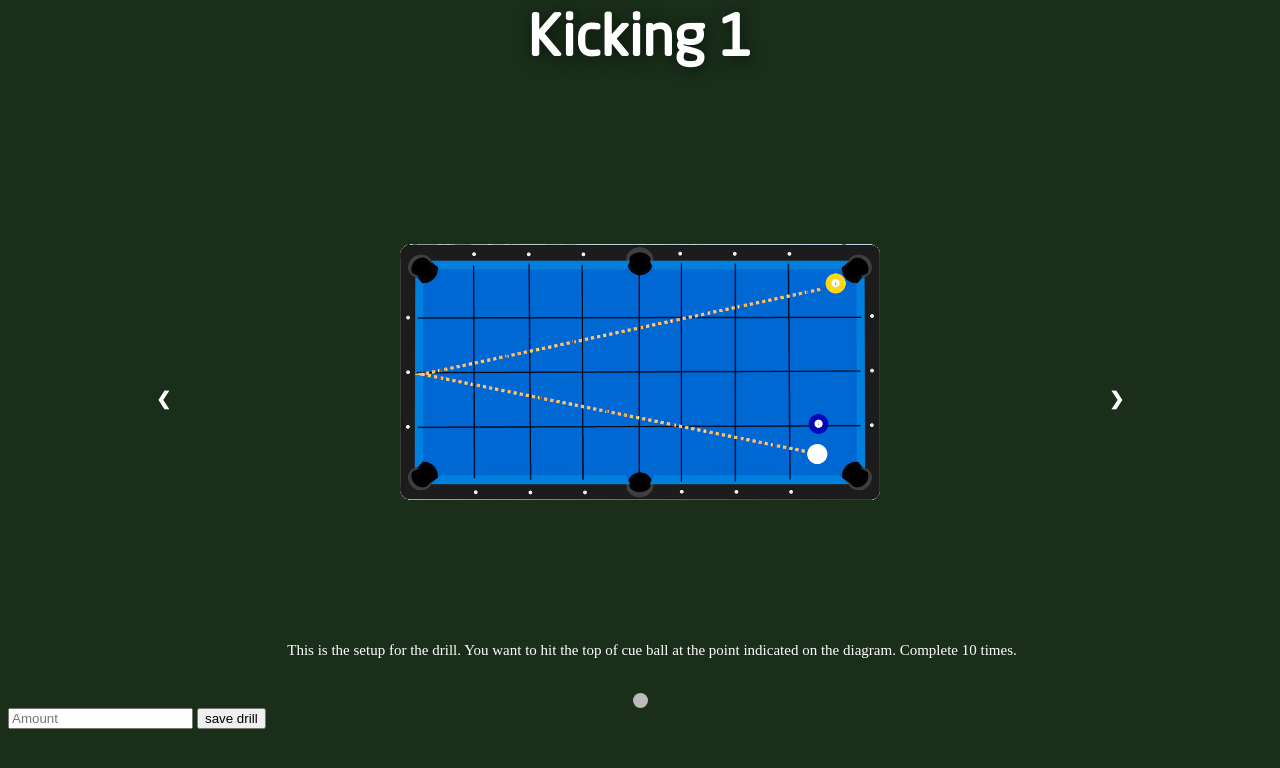
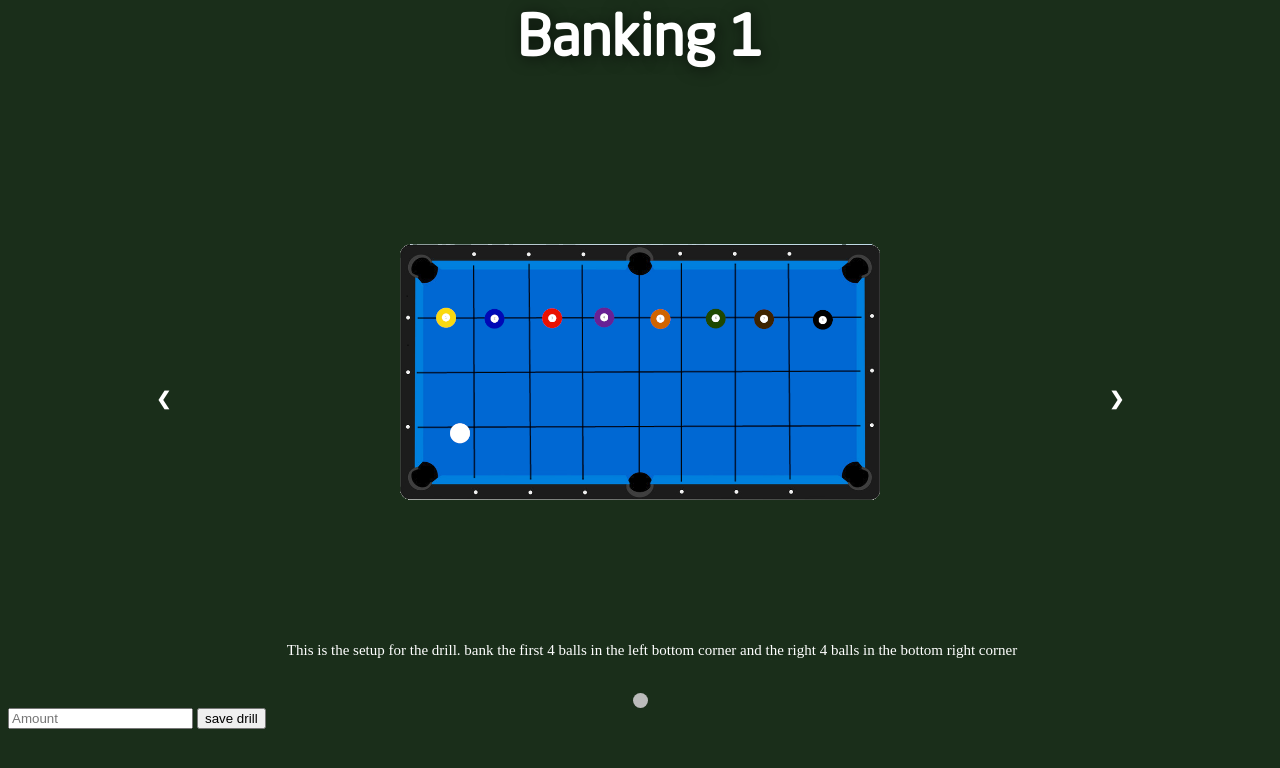
Before and after one commit to Dcourt9712/BilliardsTrainer, a Django app: page /drills/banking/banking1 in a window 1280 px wide. Shown: the top 768 px of the page. Run offline with Django 4.2, Linux system fonts and the light colour scheme; the visitor is signed in with stand-in values (Sample User, id 1).

Commit message:
banking done

```diff
--- a/templates/main_app/Drills/banking.html
+++ b/templates/main_app/Drills/banking.html
@@ -33,13 +33,13 @@
                 <div class = "item5">
                     <h2 class="h2">Banking 1</h2>
                     <a href="banking/banking1">
-                    <img src="{%static 'Images/Drill_builder/kicking/kicking2.png'%}" class = "pop-out" alt="">
+                    <img src="{%static 'Images/Drill_builder/banking/banking1.png'%}" class = "pop-out" alt="">
                     </a>
                 </div>
                 <div class = "item6">
                     <h2 class="h2">Banking 2</h2>
                     <a href="banking/banking2">
-                    <img src="{%static 'Images/Drill_builder/kicking/kicking3.png'%}" class = "pop-out" alt="">
+                    <img src="{%static 'Images/Drill_builder/banking/banking2.png'%}" class = "pop-out" alt="">
                     </a>
                 </div>
 
--- a/templates/main_app/Drills/banking/banking1.html
+++ b/templates/main_app/Drills/banking/banking1.html
@@ -1,11 +1,11 @@
 <html>
     <head>
         {% load static %}
-        <link rel="stylesheet" href ="{%static 'Drill_CSS_pages/kicking/kicking1.css' %}?v=2.1">
+        <link rel="stylesheet" href ="{%static 'Drill_CSS_pages/banking/banking1.css' %}?v=2.1">
          <script src="{%static 'slide.js'%}" defer></script>
     </head>
         <body>
-            <h1>Kicking 1</h1>
+            <h1>Banking 1</h1>
 
 
            <!-- Slideshow container -->
@@ -14,8 +14,8 @@
     <!-- Full-width images with number and caption text -->
     <div class="mySlides fade">
       <div class="numbertext"></div>
-      <img src="{%static 'Images/Drill_builder/kicking/kicking1.png'%}" style="width:100%">
-      <div class="text">This is the setup for the drill. You want to hit the top of cue ball at the point indicated on the diagram. Complete 10 times.</div>
+      <img src="{%static 'Images/Drill_builder/banking/banking1.png'%}" style="width:100%">
+      <div class="text">This is the setup for the drill. bank the first 4 balls in the left bottom corner and the right 4 balls in the bottom right corner </div>
     </div>
 
 
```
Also changed, not shown: templates/main_app/Drills/banking/banking2.html (+6 -4 lines), static/Images/Drill_builder/banking/banking1.png (added), static/Images/Drill_builder/banking/banking2.png (added).
